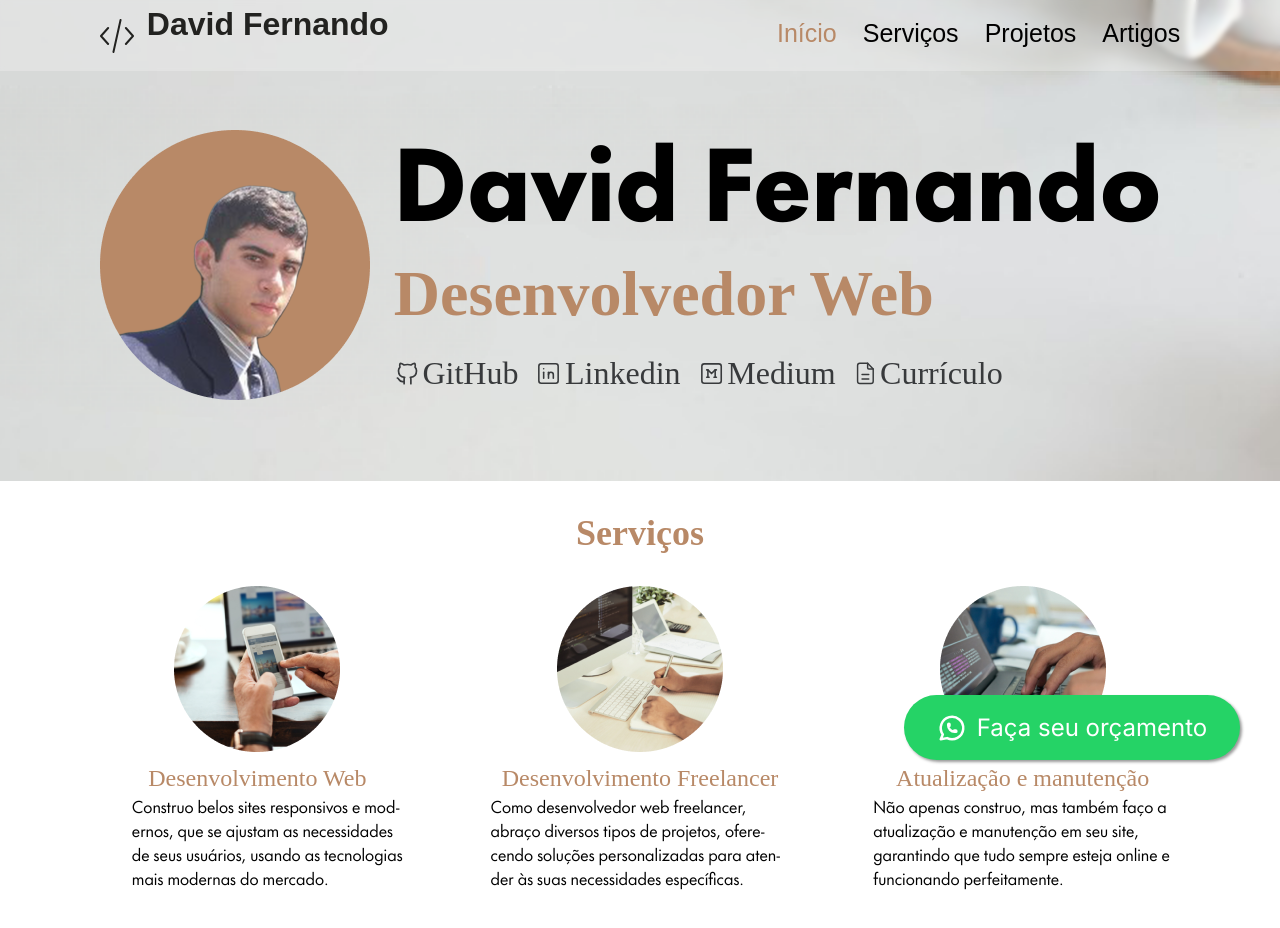
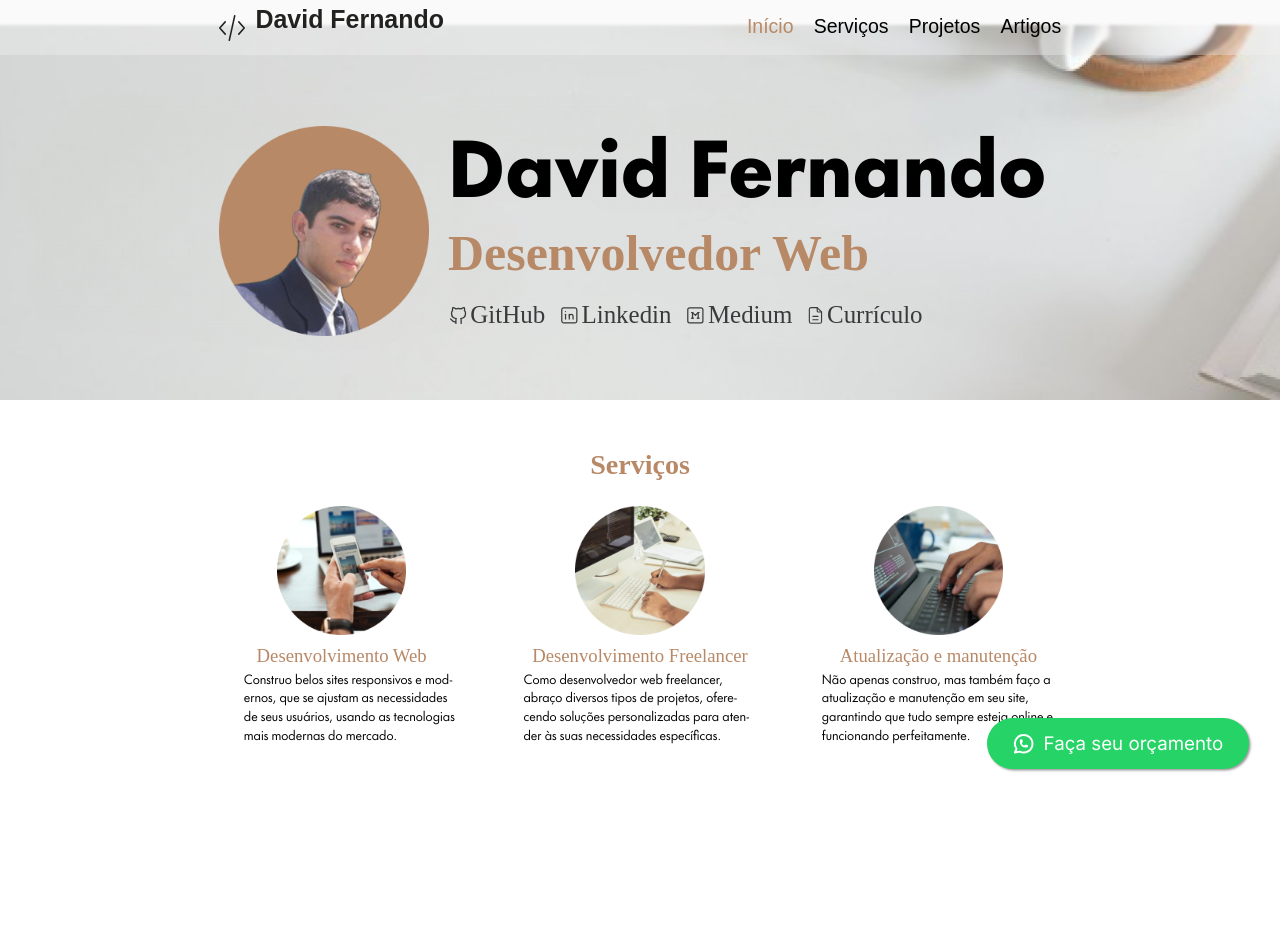
Before and after one commit to david-fernando/davidfernandodev, a Next.js app: page / in a window 1280 px wide. Shown: the top 928 px of the page. After the commit the page ends 824 px from the top, so only its background shows below. Built offline with nearby package versions, Linux system fonts and the light colour scheme.

Commit message:
Update globals.css

```diff
--- a/src/styles/globals.css
+++ b/src/styles/globals.css
@@ -30,6 +30,7 @@ html, body {
   min-height: max-content;
   @apply flex;
   flex-direction: column;
+  gap: 2rem;
 }
 
 a {
@@ -39,6 +40,18 @@ a {
 
 * {
   box-sizing: border-box;
+}
+
+@media (max-width: 1464px) {
+  html, body {
+    zoom: 0.983;
+  }
+}
+
+@media (max-width: 1392px) {
+  html, body {
+    zoom: 0.883;
+  }
 }
 
 @font-face {
```
